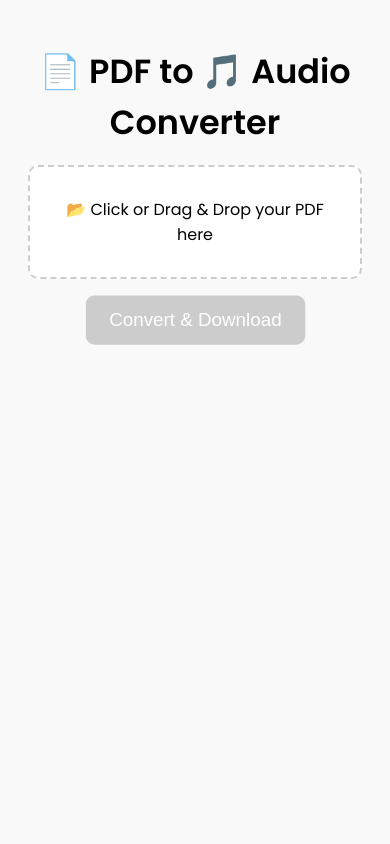
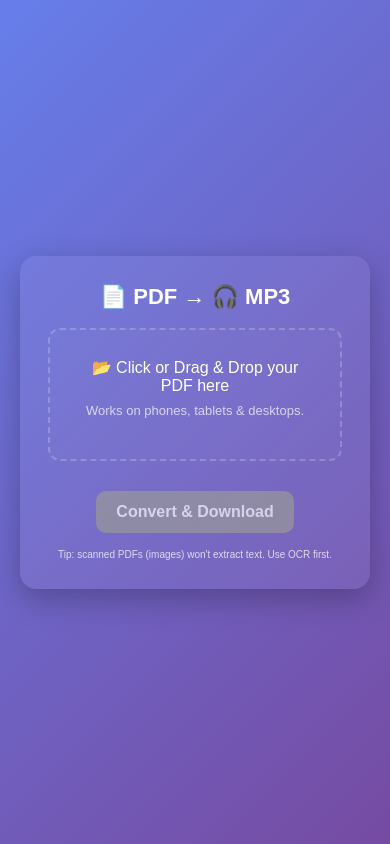
Before and after one commit to Suryanagireddy1/pdf_to_audio_converter, a Flask app: page / in a window 390 px wide. Run offline with Flask 3, Linux system fonts and the light colour scheme.

Commit message:
responsive design and without database issues

```diff
--- a/pdftoaudio/app.py
+++ b/pdftoaudio/app.py
@@ -1,46 +1,114 @@
+import io
 import os
-import uuid
-from flask import Flask, request, render_template, send_file
-import pyttsx3
+from flask import Flask, render_template, request, send_file
 import pdfplumber
+from google.cloud import texttospeech
+from datetime import datetime
 
 app = Flask(__name__)
 
-AUDIO_DIR = os.path.join(os.path.dirname(__file__), "audio")
-os.makedirs(AUDIO_DIR, exist_ok=True)
+# Optional: max chars to send to TTS in one request (safety to avoid very large requests)
+MAX_TTS_CHARS = 30000  # adjust if needed; Google quotas apply
+
+# Initialize Google TTS client (requires GOOGLE_APPLICATION_CREDENTIALS env var)
+tts_client = texttospeech.TextToSpeechClient()
+
+def extract_text_from_pdf_bytes(pdf_bytes):
+    """Extract text from uploaded PDF bytes using pdfplumber (returns string)."""
+    text = ""
+    with pdfplumber.open(io.BytesIO(pdf_bytes)) as pdf:
+        for page in pdf.pages:
+            page_text = page.extract_text()
+            if page_text:
+                text += page_text + "\n"
+    return text
+
+def synthesize_mp3_from_text(text, voice_name="en-US-Wavenet-D", speaking_rate=1.0):
+    """
+    Uses Google Cloud Text-to-Speech to synthesize MP3 bytes from text.
+    Returns bytes (MP3).
+    """
+    if not text:
+        raise ValueError("Empty text for synthesis.")
+
+    if len(text) > MAX_TTS_CHARS:
+        # Defensive: refuse huge requests to keep memory & quotas sane.
+        raise ValueError(f"Text too long for single TTS request ({len(text)} chars). "
+                         "Please upload a smaller PDF or split it.")
+
+    # Build the input
+    synthesis_input = texttospeech.SynthesisInput(text=text)
+
+    # Select the voice
+    voice = texttospeech.VoiceSelectionParams(
+        language_code="en-US",
+        name=voice_name
+    )
+
+    # Select audio config (MP3)
+    audio_config = texttospeech.AudioConfig(
+        audio_encoding=texttospeech.AudioEncoding.MP3,
+        speaking_rate=speaking_rate
+    )
+
+    # Perform the request
+    response = tts_client.synthesize_speech(
+        input=synthesis_input,
+        voice=voice,
+        audio_config=audio_config
+    )
+
+    return response.audio_content  # bytes
 
 @app.route("/", methods=["GET", "POST"])
 def index():
+    error = None
     if request.method == "POST":
-        if "pdf" not in request.files:
-            return "No file uploaded", 400
+        uploaded = request.files.get("pdf_file")
+        if not uploaded or uploaded.filename == "":
+            error = "Please upload a PDF file."
+            return render_template("index.html", error=error)
 
-        pdf_file = request.files["pdf"]
-        text_content = ""
+        if not uploaded.filename.lower().endswith(".pdf"):
+            error = "Only PDF files are allowed."
+            return render_template("index.html", error=error)
 
-        with pdfplumber.open(pdf_file) as pdf:
-            for page in pdf.pages:
-                text_content += page.extract_text() or ""
+        try:
+            pdf_bytes = uploaded.read()
+            text = extract_text_from_pdf_bytes(pdf_bytes)
+            if not text.strip():
+                error = "No readable text found in the PDF (maybe it's scanned images)."
+                return render_template("index.html", error=error)
 
-        if not text_content.strip():
-            return "No text found in PDF", 400
+            # optional: truncate / check length
+            if len(text) > MAX_TTS_CHARS:
+                # Option: send first N chars and warn, or return error to user.
+                error = ("PDF text is very large. Please upload a smaller file or split the PDF. "
+                         f"Extracted length: {len(text)} chars. Limit: {MAX_TTS_CHARS} chars.")
+                return render_template("index.html", error=error)
 
-        # Generate unique audio file path
-        audio_filename = f"{uuid.uuid4()}.mp3"
-        audio_path = os.path.join(AUDIO_DIR, audio_filename)
+            # Synthesize audio bytes (MP3)
+            audio_bytes = synthesize_mp3_from_text(text)
 
-        # Convert text to audio
-        engine = pyttsx3.init()
-        engine.save_to_file(text_content, audio_path)
-        engine.runAndWait()
+            # Stream the bytes back as an MP3 file (no disk usage)
+            audio_stream = io.BytesIO(audio_bytes)
+            audio_stream.seek(0)
+            download_name = f"pdf_audio_{datetime.utcnow().strftime('%Y%m%d%H%M%S')}.mp3"
+            return send_file(
+                audio_stream,
+                as_attachment=True,
+                download_name=download_name,
+                mimetype="audio/mpeg"
+            )
 
-        # Ensure file exists before sending
-        if not os.path.exists(audio_path):
-            return "Audio generation failed", 500
+        except Exception as e:
+            # For production you might log the traceback
+            error = f"Conversion failed: {str(e)}"
+            return render_template("index.html", error=error)
 
-        return send_file(audio_path, as_attachment=True, download_name="output.mp3")
-
-    return render_template("index.html")
+    return render_template("index.html", error=error)
 
 if __name__ == "__main__":
-    app.run(debug=True)
+    # port for local testing
+    port = int(os.environ.get("PORT", 5000))
+    app.run(host="0.0.0.0", port=port, debug=True)
--- a/pdftoaudio/static/style.css
+++ b/pdftoaudio/static/style.css
@@ -1,50 +1,63 @@
+:root {
+    --accent: linear-gradient(90deg,#00c6ff,#0072ff);
+    --card-bg: rgba(255,255,255,0.08);
+}
+
+* { box-sizing: border-box; }
 body {
-    font-family: 'Poppins', sans-serif;
-    background: #f9f9f9;
-    text-align: center;
+    margin: 0;
+    font-family: "Poppins", sans-serif;
+    min-height: 100vh;
+    display: flex;
+    align-items: center;
+    justify-content: center;
+    background: linear-gradient(135deg,#667eea,#764ba2);
+    color: #fff;
     padding: 20px;
 }
 
 .container {
-    max-width: 500px;
-    margin: auto;
+    width: 100%;
+    max-width: 600px;
+    padding: 28px;
+    border-radius: 16px;
+    background: rgba(255,255,255,0.06);
+    text-align: center;
+    box-shadow: 0 10px 30px rgba(0,0,0,0.25);
 }
 
-h1 {
-    font-size: 2rem;
-    margin-bottom: 20px;
+h1 { margin: 0 0 12px; font-size: 22px; }
+.error { color: #ffcc00; margin-bottom: 12px; font-weight: 600; }
+
+.upload-box {
+    margin: 18px 0;
+    padding: 28px;
+    border: 2px dashed rgba(255,255,255,0.2);
+    border-radius: 12px;
+    cursor: pointer;
+    transition: transform .18s ease, background .18s ease;
+    background: rgba(255,255,255,0.02);
+}
+.upload-box.drag-over { transform: scale(1.02); border-color: cyan; background: rgba(0,255,255,0.03); }
+
+.upload-label { display:block; font-size:16px; color: #fff; }
+.hint { margin-top: 8px; color: rgba(255,255,255,0.7); font-size: 13px; }
+
+.btn {
+    margin-top: 12px;
+    padding: 12px 20px;
+    border-radius: 10px;
+    border: none;
+    font-weight: 600;
+    background: linear-gradient(90deg,#00c6ff,#0072ff);
+    cursor: pointer;
+    color: white;
+    font-size: 16px;
+}
+.btn:disabled {
+    background: #999;
+    cursor: not-allowed;
+    opacity: 0.7;
 }
 
-.upload-box {
-    border: 2px dashed #ccc;
-    padding: 30px;
-    cursor: pointer;
-    border-radius: 10px;
-    background: white;
-    transition: 0.3s;
-}
-
-.upload-box.drag-over {
-    background: #e3f2fd;
-    border-color: #2196f3;
-}
-
-.btn {
-    background: #2196f3;
-    color: white;
-    padding: 12px 20px;
-    border: none;
-    cursor: pointer;
-    margin-top: 20px;
-    font-size: 16px;
-    border-radius: 8px;
-}
-
-.btn:disabled {
-    background: #ccc;
-}
-
-.error {
-    color: red;
-    margin-bottom: 10px;
-}
+footer { margin-top: 14px; font-size: 12px; color: rgba(255,255,255,0.75); }
--- a/pdftoaudio/templates/index.html
+++ b/pdftoaudio/templates/index.html
@@ -2,39 +2,32 @@
 <html lang="en">
 <head>
     <meta charset="UTF-8">
-
-    <meta name="google-site-verification" content="GczXDgE04za6Ur-WcnDDVPGxDcJ9gSUD-Kg89RbjjpM" />
-
     <meta name="viewport" content="width=device-width, initial-scale=1.0">
-
     <title>PDF to Audio Converter | Free Online Tool</title>
-    <meta name="description" content="Convert PDF to audio (MP3) instantly online for free. Listen to your PDFs in seconds without installing software. Works on all devices.">
-    <meta name="keywords" content="PDF to Audio, Convert PDF to MP3, Free PDF Reader, PDF to Speech, Text to Speech PDF, Audiobook Generator">
-    <meta name="robots" content="index, follow">
-
+    <meta name="description" content="Convert PDF to audio (MP3) instantly online for free.">
     <link rel="stylesheet" href="{{ url_for('static', filename='style.css') }}">
-    <link rel="stylesheet" href="https://cdnjs.cloudflare.com/ajax/libs/animate.css/4.1.1/animate.min.css"/>
-    <link href="https://fonts.googleapis.com/css2?family=Poppins:wght@400;600&display=swap" rel="stylesheet">
 </head>
 <body>
-    <div class="container animate__animated animate__fadeInDown">
-        <h1 class="animate__animated animate__pulse animate__infinite">📄 PDF to 🎵 Audio Converter</h1>
+    <div class="container">
+        <h1>📄 PDF → 🎧 MP3</h1>
 
         {% if error %}
-            <p class="error animate__animated animate__shakeX">{{ error }}</p>
+            <p class="error">{{ error }}</p>
         {% endif %}
 
-        <form action="/" method="POST" enctype="multipart/form-data" class="upload-form">
-            <div class="upload-box animate__animated animate__zoomIn" id="drop-area">
-                <input type="file" name="pdf_file" accept=".pdf" id="fileInput" hidden required>
-                <label for="fileInput" class="upload-label">
-                    📂 Click or Drag & Drop your PDF here
-                </label>
+        <form action="/" method="POST" enctype="multipart/form-data" id="uploadForm">
+            <div class="upload-box" id="drop-area">
+                <input type="file" name="pdf_file" id="fileInput" accept="application/pdf" hidden required>
+                <label for="fileInput" class="upload-label">📂 Click or Drag & Drop your PDF here</label>
+                <p class="hint">Works on phones, tablets & desktops.</p>
             </div>
-            <button type="submit" id="convertBtn" class="btn animate__animated animate__heartBeat animate__infinite" disabled>
-                Convert & Download
-            </button>
+
+            <button type="submit" id="convertBtn" class="btn" disabled>Convert & Download</button>
         </form>
+
+        <footer>
+            <small>Tip: scanned PDFs (images) won't extract text. Use OCR first.</small>
+        </footer>
     </div>
 
     <script>
@@ -42,24 +35,25 @@
         const fileInput = document.getElementById('fileInput');
         const convertBtn = document.getElementById('convertBtn');
 
+        // Toggle enable when file selected
         fileInput.addEventListener('change', () => {
             convertBtn.disabled = fileInput.files.length === 0;
         });
 
+        // Drag/drop UX
         dropArea.addEventListener('dragover', (e) => {
             e.preventDefault();
             dropArea.classList.add('drag-over');
         });
-
-        dropArea.addEventListener('dragleave', () => {
-            dropArea.classList.remove('drag-over');
-        });
-
+        dropArea.addEventListener('dragleave', () => dropArea.classList.remove('drag-over'));
         dropArea.addEventListener('drop', (e) => {
             e.preventDefault();
             dropArea.classList.remove('drag-over');
-            fileInput.files = e.dataTransfer.files;
-            convertBtn.disabled = fileInput.files.length === 0;
+            const dt = e.dataTransfer;
+            if (dt && dt.files && dt.files.length) {
+                fileInput.files = dt.files;
+                convertBtn.disabled = fileInput.files.length === 0;
+            }
         });
     </script>
 </body>
```
